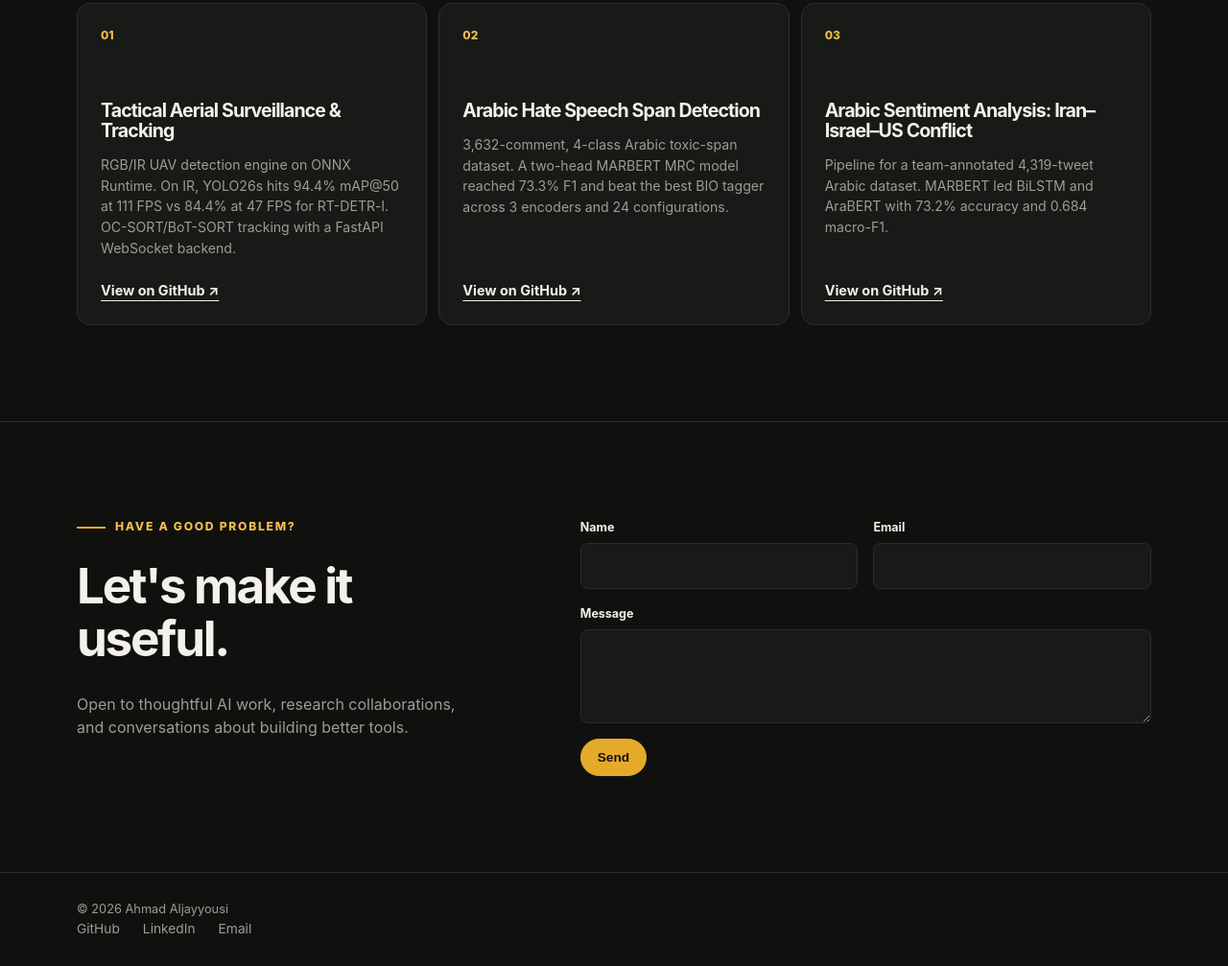
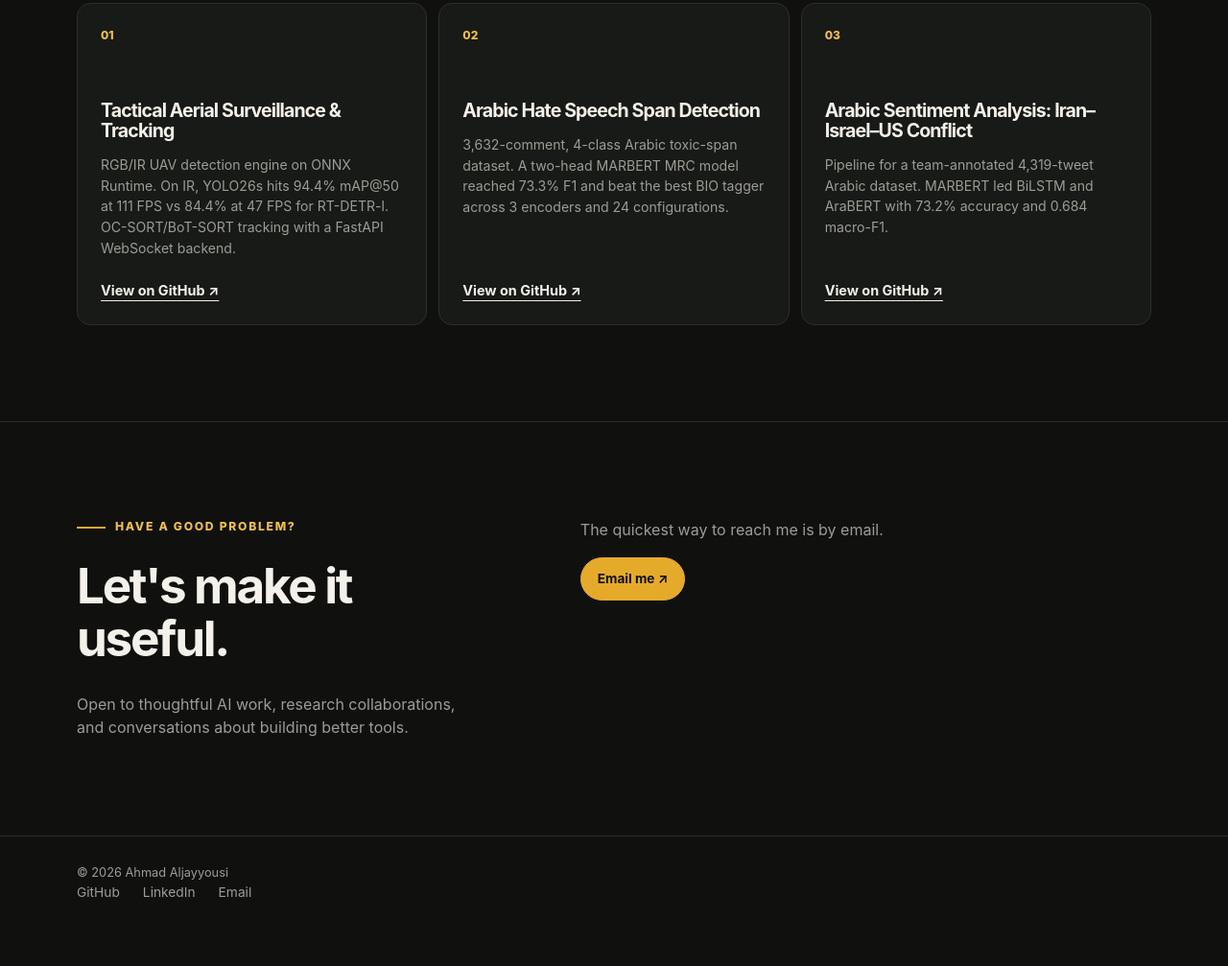
Before and after one commit to Jayousi7/Jayousi7.github.io, a plain HTML site: page index.html in a window 1280 px wide. Shown: the part 1484-2491 px from the top of the page at 96% size. After the commit the page ends 2453 px from the top, so only its background shows below. Drawn offline with Linux system fonts and the light colour scheme.

Commit message:
fixed email problem

```diff
--- a/css/style.css
+++ b/css/style.css
@@ -207,6 +207,7 @@ h3 { font-size: 1.22rem; }
 
 .contact-layout { display: grid; grid-template-columns: 0.8fr 1.2fr; gap: clamp(40px, 10vw, 150px); }
 .contact-copy { color: var(--muted); }
+.contact-action { display: flex; flex-direction: column; align-items: flex-start; gap: 16px; }
 .form { display: grid; grid-template-columns: 1fr 1fr; gap: 16px; }
 .field { display: flex; flex-direction: column; gap: 6px; }
 .field-full, .form .button { grid-column: 1 / -1; }
--- a/index.html
+++ b/index.html
@@ -89,21 +89,10 @@
             <h2>Let's make it useful.</h2>
             <p class="contact-copy">Open to thoughtful AI work, research collaborations, and conversations about building better tools.</p>
           </div>
-        <form class="form" action="#" method="post">
-          <div class="field">
-            <label for="name">Name</label>
-            <input type="text" id="name" name="name" required>
-          </div>
-          <div class="field">
-            <label for="email">Email</label>
-            <input type="email" id="email" name="email" required>
-          </div>
-          <div class="field field-full">
-            <label for="message">Message</label>
-            <textarea id="message" name="message" rows="3" required></textarea>
-          </div>
-          <button type="submit" class="button">Send</button>
-        </form>
+        <div class="contact-action">
+          <p class="contact-copy">The quickest way to reach me is by email.</p>
+          <a class="button" href="mailto:a.jayousi91@gmail.com">Email me ↗</a>
+        </div>
         </div>
       </div>
     </section>
```
